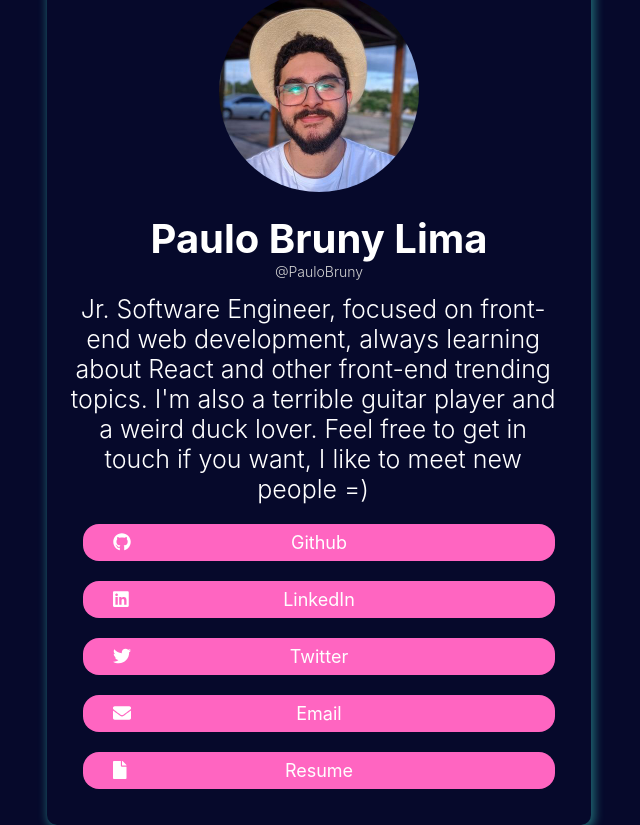
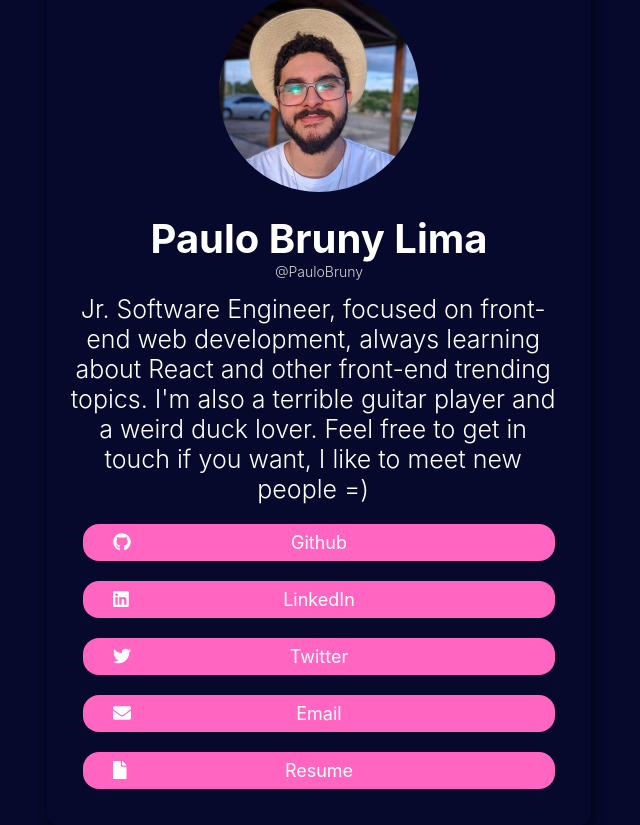
Before and after one commit to pbruny/personal-links, a Next.js app: page / in a window 1280 px wide. Shown: the whole page, without its empty margins (321-961 px from the left). Built offline with nearby package versions, Linux system fonts and the light colour scheme.

Commit message:
update boxshadow styles to  black

```diff
--- a/src/components/Main/styles.ts
+++ b/src/components/Main/styles.ts
@@ -22,7 +22,7 @@ export const ContentWrapper = styled.div`
     padding: 16px;
     margin: 0 16px;
     border-radius: 1rem;
-    box-shadow: 2px 2px 10px 2px rgba(60, 211, 193, 0.45);
+    box-shadow: 2px 2px 10px 2px rgba(0, 0, 0, 0.45);
   }
 `
 
```
Also changed, not shown: 1 other file (tests, documents, lock files or other folders).
